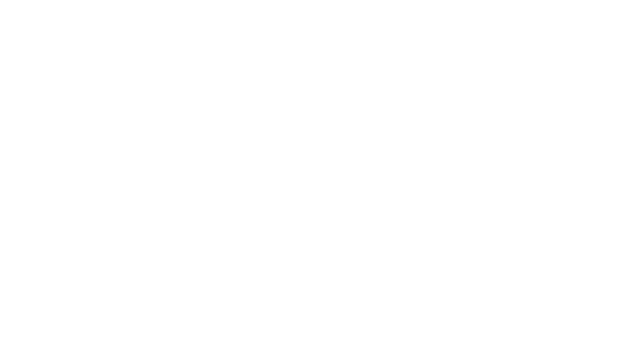
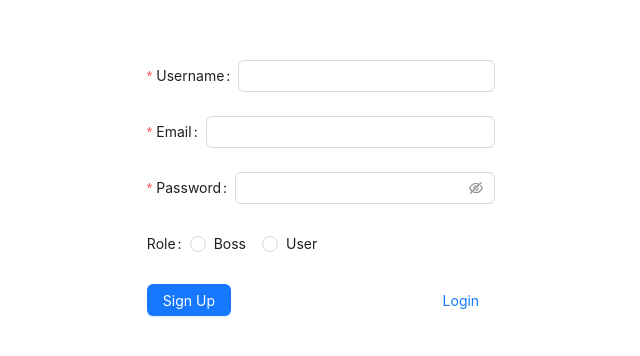
Before and after one commit to Dmutre/task-manager, a React (Create React App) app in the folder frontend/: page /signUp in a window 1280 px wide. Before the commit this address had no page. Shown: the part 200-556 px from the top of the page, without its empty margins (319-959 px from the left). Built offline with nearby package versions, Linux system fonts and the light colour scheme; the HTML template or start-up script is replaced by a standard one.

Commit message:
sign up, login, verification

```diff
--- a/frontend/src/App.tsx
+++ b/frontend/src/App.tsx
@@ -1,16 +1,21 @@
 import React from "react";
 import { BrowserRouter as Router, Routes, Route } from "react-router-dom";
-import { Login } from "./pages/login";
+import { SignUp } from "./pages/signUp";
 import { Tasks } from "./pages/tasks";
 import { Boss } from "./pages/boss";
+import { EmailVerification } from "./pages/emailVerification";
+import { Login } from "./pages/login";
 
 function App() {
   return (
     <Router>
       <Routes>
-        <Route path="/login" element={<Login />} />
+        <Route path="/signUp" element={<SignUp />} />
+        <Route path="login" element={<Login />} />
+        <Route path="/verification" element={<EmailVerification />} />
         <Route path="/" element={<Tasks />} />
         <Route path="/boss" element={<Boss />} />
+        <Route path="*">"404 Not Found"</Route>
       </Routes>
     </Router>
   );
--- a/frontend/src/pages/boss.tsx
+++ b/frontend/src/pages/boss.tsx
@@ -1,5 +1,5 @@
 import { useNavigate } from "react-router-dom";
-import { Role } from "./login";
+import { Role } from "./signUp";
 import { Card, Modal } from "antd";
 import Title from "antd/es/typography/Title";
 import { useState } from "react";
--- /dev/null
+++ b/frontend/src/pages/emailVerification.tsx
@@ -0,0 +1,26 @@
+import { Button } from "antd";
+import { useNavigate } from "react-router-dom";
+
+export const EmailVerification: React.FC = () => {
+  const navigate = useNavigate();
+  const goToLogin = () => {
+    navigate("/login");
+  };
+  return (
+    <div
+      style={{
+        display: "flex",
+        flexDirection: "column",
+        justifyContent: "center",
+        alignItems: "center",
+        height: "100vh",
+      }}
+    >
+      <h1>Email Verification</h1>
+      <p>Please visit your email and verificate it...</p>
+      <Button type="primary" onClick={goToLogin}>
+        Go to login page
+      </Button>
+    </div>
+  );
+};
--- a/frontend/src/pages/login.tsx
+++ b/frontend/src/pages/login.tsx
@@ -1,7 +1,7 @@
 import { useNavigate } from "react-router";
 import axios from "axios";
 import { SERVER_URL } from "../constants";
-import { Form, Input, Radio, Button } from "antd";
+import { Form, Input, Button } from "antd";
 
 export enum Role {
   BOSS = "BOSS",
@@ -9,27 +9,22 @@
 }
 
 type LoginValues = {
-  username: string;
   email: string;
   password: string;
-  role: Role;
 };
 
 export const Login: React.FC = () => {
   const navigate = useNavigate();
   const onFinish = (values: LoginValues) => {
-    const { username, email, password, role } = values;
-    console.log({ username, email, password, role });
+    const { email, password } = values;
+    console.log({ email, password });
     axios
-      .post(`${SERVER_URL}/auth/signup`, {
-        username,
+      .post(`${SERVER_URL}/auth/login`, {
         email,
         password,
-        role,
       })
       .then((response) => {
         console.log(response);
-        navigate("/");
       });
   };
   return (
@@ -42,13 +37,6 @@
       }}
     >
       <Form onFinish={onFinish}>
-        <Form.Item<LoginValues>
-          name="username"
-          label="Username"
-          rules={[{ required: true }]}
-        >
-          <Input />
-        </Form.Item>
         <Form.Item<LoginValues>
           name="email"
           label="Email"
@@ -63,17 +51,22 @@
         >
           <Input.Password />
         </Form.Item>
-        <Form.Item<LoginValues> name="role" label="Role">
-          <Radio.Group>
-            <Radio value={Role.BOSS}>Boss</Radio>
-            <Radio value={Role.EMPLOYEE}>User</Radio>
-          </Radio.Group>
-        </Form.Item>
-        <Form.Item>
-          <Button type="primary" htmlType="submit">
-            Submit
+        <div
+          style={{
+            display: "flex",
+            justifyContent: "space-between",
+            width: "100%",
+          }}
+        >
+          <Form.Item>
+            <Button type="primary" htmlType="submit">
+              Login
+            </Button>
+          </Form.Item>
+          <Button type="link" onClick={() => navigate("/signUp")}>
+            Sign Up
           </Button>
-        </Form.Item>
+        </div>
       </Form>
     </div>
   );
--- /dev/null
+++ b/frontend/src/pages/signUp.tsx
@@ -0,0 +1,96 @@
+import { useNavigate } from "react-router";
+import axios from "axios";
+import { SERVER_URL } from "../constants";
+import { Form, Input, Radio, Button } from "antd";
+
+export enum Role {
+  BOSS = "BOSS",
+  EMPLOYEE = "EMPLOYEE",
+}
+
+type SignUpValues = {
+  username: string;
+  email: string;
+  password: string;
+  role: Role;
+};
+
+export const SignUp: React.FC = () => {
+  const navigate = useNavigate();
+  const onFinish = (values: SignUpValues) => {
+    const { username, email, password, role } = values;
+    console.log({ username, email, password, role });
+    axios
+      .post(`${SERVER_URL}/auth/signup`, {
+        username,
+        email,
+        password,
+        role,
+      })
+      .then((response) => {
+        axios
+          .post(`${SERVER_URL}/auth/email/request-verification`, { email })
+          .then((response) => {
+            navigate("/verification");
+            console.log("email: ", email);
+            console.log(response);
+          });
+      });
+  };
+  return (
+    <div
+      style={{
+        display: "flex",
+        justifyContent: "center",
+        alignItems: "center",
+        height: "100vh",
+      }}
+    >
+      <Form onFinish={onFinish}>
+        <Form.Item<SignUpValues>
+          name="username"
+          label="Username"
+          rules={[{ required: true }]}
+        >
+          <Input />
+        </Form.Item>
+        <Form.Item<SignUpValues>
+          name="email"
+          label="Email"
+          rules={[{ required: true, type: "email" }]}
+        >
+          <Input />
+        </Form.Item>
+        <Form.Item<SignUpValues>
+          name="password"
+          label="Password"
+          rules={[{ required: true }]}
+        >
+          <Input.Password />
+        </Form.Item>
+        <Form.Item<SignUpValues> name="role" label="Role">
+          <Radio.Group>
+            <Radio value={Role.BOSS}>Boss</Radio>
+            <Radio value={Role.EMPLOYEE}>User</Radio>
+          </Radio.Group>
+        </Form.Item>
+        <div
+          style={{
+            display: "flex",
+            justifyContent: "space-between",
+            width: "100%",
+          }}
+        >
+          <Form.Item>
+            <Button type="primary" htmlType="submit">
+              Sign Up
+            </Button>
+          </Form.Item>
+          <Button type="link" onClick={() => navigate("/login")}>
+            Login
+          </Button>
+        </div>
+      </Form>
+    </div>
+  );
+};
```
